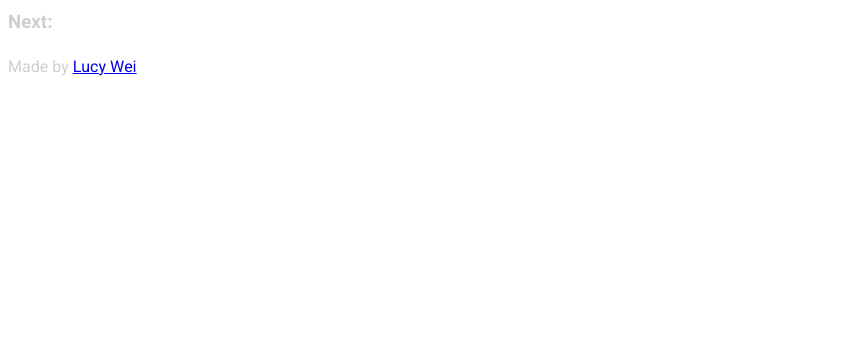
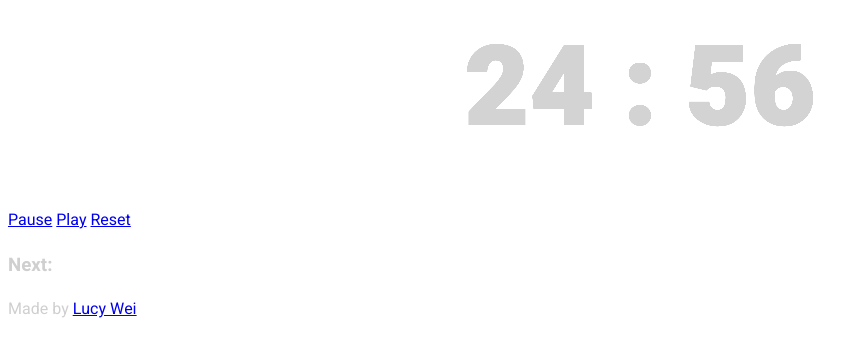
Before and after one commit to lucyhyw/pretty-pomodoro, a plain HTML site: page index.html in a window 1280 px wide. Shown: the whole page, without its empty margins (0-867 px from the left). Drawn offline with nearby package versions, Linux system fonts and the light colour scheme.

Commit message:
initial timer + timer fill up effect

```diff
--- a/css/style.css
+++ b/css/style.css
@@ -3,9 +3,28 @@ body {
   font-weight: 400;
   color: #cfcfcf
 }
-
+#timer-container {
+  height: 200px;
+  background-color: #333
+}
+#timer-bg {
+  background-color: lightgray;
+  height: 83px;
+  overflow:visible!important;
+  position:relative;
+  top: 36px;
+}
 #timer {
   color: #000;
+  background: #fff;
+  mix-blend-mode: lighten;
   font-weight: 900;
-  font-size: 200%
+  font-size: 700%;
+  height: 200px;
+  text-align:center;
+  position:relative;
+  top: -36px;
 }
+#timer div {
+  display: inline;
+}
--- a/index.html
+++ b/index.html
@@ -3,16 +3,26 @@
     <title>Pretty Pomodoro</title>
     <link href='https://fonts.googleapis.com/css?family=Heebo:900,400,700' rel='stylesheet' type='text/css'>
     <link rel="stylesheet" href="css/style.css" media="screen" charset="utf-8">
+    <script src="https://code.jquery.com/jquery-3.1.0.min.js" charset="utf-8"></script>
   </head>
   <body>
     <div id="pomodoro">
       <!-- <h1 id="current-action"></h1> -->
-      <div id="timer">
-
+      <div id="timer-container">
+        <div id="timer-bg">
+          <div id="timer">
+            <div id="minutes">
+            </div>
+            <div id="separator">:</div>
+            <div id="seconds">
+            </div>
+          </div>
+        </div>
       </div>
       <div id="controls">
-        <!-- pause -->
-        <!-- restart -->
+        <a id="pause" href="#">Pause</a>
+        <a id="play" href="#">Play</a>
+        <a id="reset" href="#">Reset</a>
       </div>
       <div id="next">
         <h3>Next:</h3>
--- a/js/scripts.js
+++ b/js/scripts.js
@@ -0,0 +1,73 @@
+// pretty-pomodoro countdown timer!
+
+function getTimeRemaining(deadline, startTime) {
+  var t = Date.parse(deadline) - startTime
+  var minutes = Math.floor((t / 1000 / 60) % 60);
+  var seconds = Math.floor((t / 1000) % 60);
+  return {
+    'total' : t,
+    'minutes': minutes,
+    'seconds': seconds
+  }
+}
+
+function initializeTimer(min) {
+
+  var currentTime = Date.parse(new Date())
+  var deadline = new Date(currentTime + min * 60 * 1000)
+  var startTimeLeft = deadline - currentTime
+  paused = false
+
+  var timer = document.getElementById('timer')
+  var minutes = timer.querySelector('#minutes')
+  var seconds = timer.querySelector('#seconds')
+  function updateTimer() {
+    if (!paused) {
+      var t = getTimeRemaining(deadline, currentTime)
+      currentTime += 1000
+      var newTimeLeft = deadline - currentTime
+      minutes.innerHTML = ('0' + t.minutes).slice(-2)
+      seconds.innerHTML = ('0' + t.seconds).slice(-2)
+
+      if (t.total <= 0) {
+        clearInterval(timeinterval)
+        console.log('time up')
+      }
+    var newHeight = (newTimeLeft / startTimeLeft) * 83
+    $('#timer-bg').animate({
+      height: newHeight
+    }, 500)
+    }
+  }
+
+  updateTimer();
+  var timeinterval = setInterval(updateTimer, 1000)
+
+  // event handlers
+  var pauseButton = document.getElementById('pause')
+  pauseButton.addEventListener('click', function() {
+    paused = true
+  }, false)
+
+  var playButton = document.getElementById('play')
+  playButton.addEventListener('click', function() {
+    paused = false
+  }, false)
+
+  var resetButton = document.getElementById('reset')
+  resetButton.addEventListener('click', function() {
+    clearInterval(timeinterval)
+    initializeTimer(previousTime)
+  }, false)
+
+}
+
+initializeTimer(25)
+
+var previousTime = 25
+
+Notification.requestPermission().then(function(result) {
+  console.log(result);
+});
+
+var notification = new Notification("YOUR MESSAGE");
```
